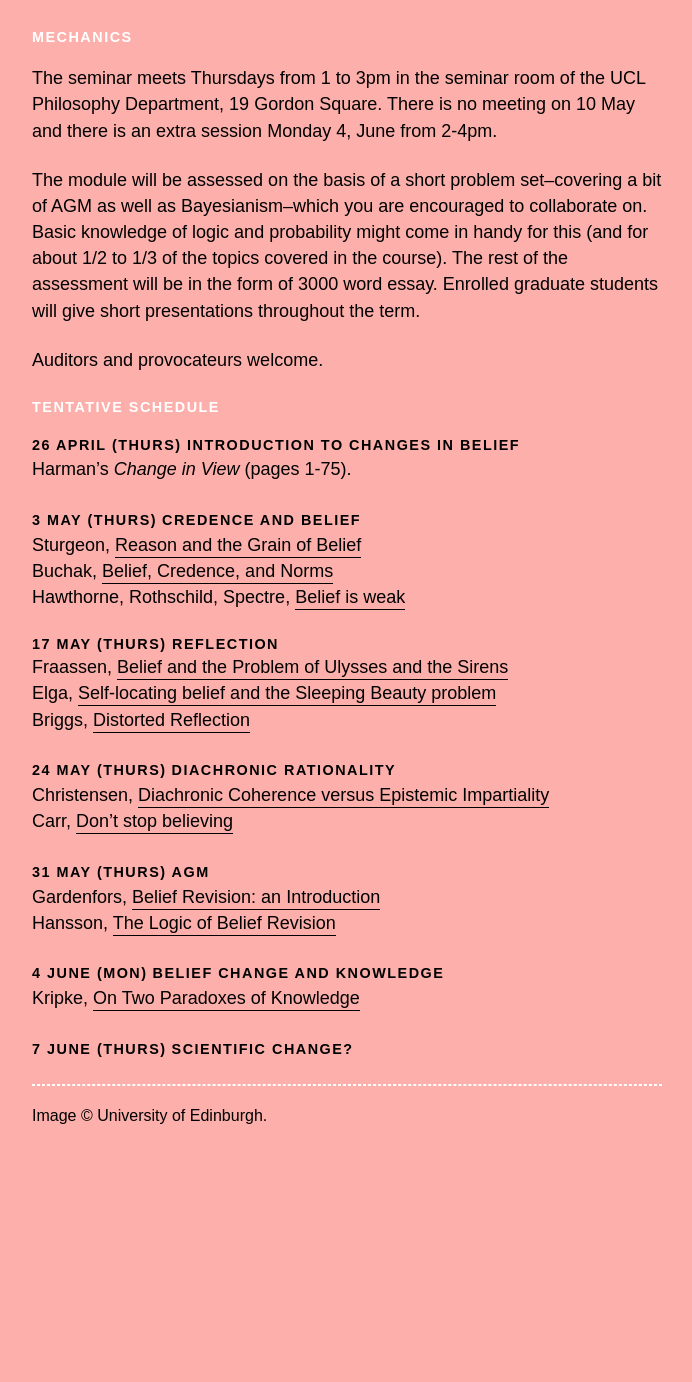
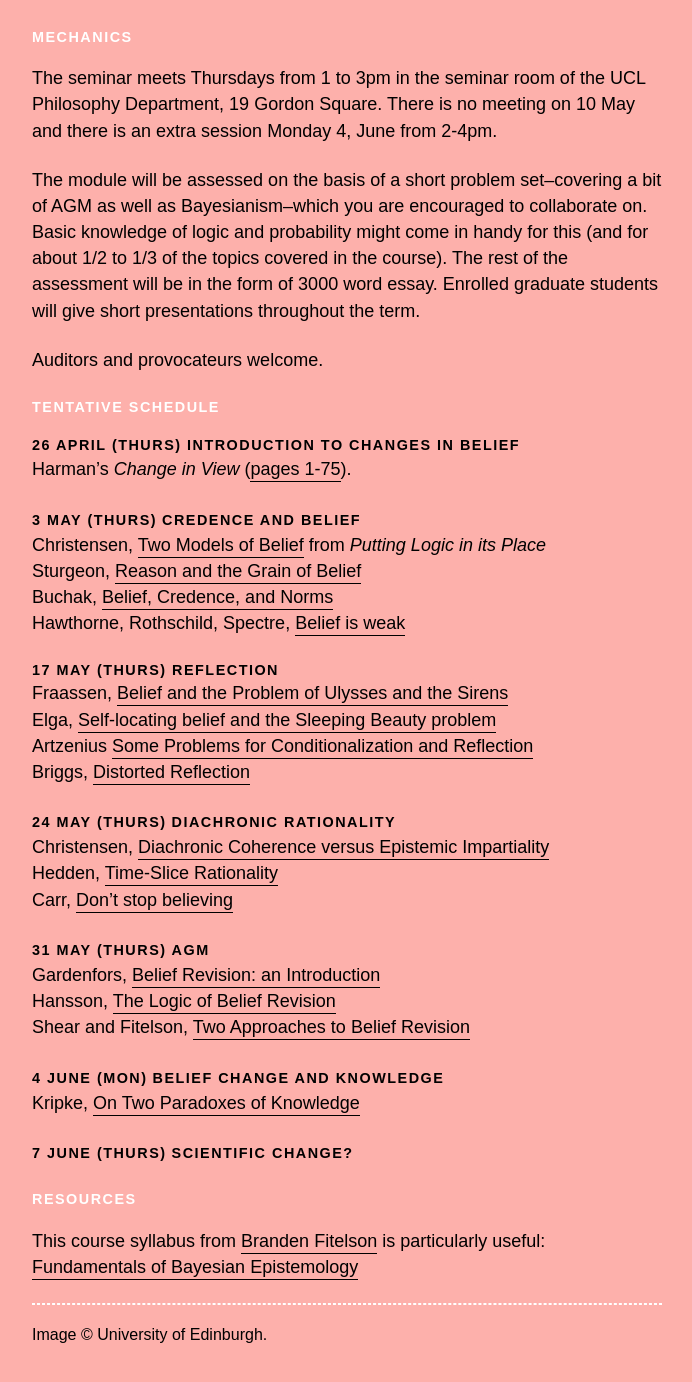
Before and after one commit to danielrothschild/danielrothschild.github.io, a Jekyll site: the page built from _pages/41_changing.md, in a window 1280 px wide and 1400 px high, scrolled down 883 px. Shown: the top 1382 px of the window, without its empty margins (248-940 px from the left). Built offline with Jekyll 4.4.1, drawn with Linux system fonts in a browser that asks for light colours; comment, search, counter and statistics services are not loaded; before the commit the page ends 2064 px from its top, so only the background shows below that.

Commit message:
fixed this that

```diff
--- a/_pages/41_changing.md
+++ b/_pages/41_changing.md
@@ -30,10 +30,11 @@ Auditors and provocateurs welcome.
 <div class="title"> TENTATIVE SCHEDULE </div>
 
 <span class="titleblack"> 26 April (Thurs) </span>  <span class = "titlethin"> INTRODUCTION TO CHANGES IN BELIEF </span> <br>
-Harman's *Change in View* (pages 1-75).
+Harman's *Change in View* ([pages 1-75](https://www.dropbox.com/s/iynhp1s702m2g5z/Selections-%20Change%20in%20View.pdf?dl=0)).
 
 
 <span class="titleblack">3 May (Thurs)</span> <span class = "titlethin">  CREDENCE AND BELIEF </span><br>
+Christensen, [Two Models of Belief](http://fitelson.org/bayes/christensen_ch2.pdf) from *Putting Logic in its Place* <br>
 Sturgeon, [Reason and the Grain of Belief](http://www.jstor.org/stable/25177157)  <br>
 Buchak, [Belief, Credence, and Norms](http://www.larabuchak.net/s/A04-Belief-Credence-and-Norms.pdf)  <br>
 Hawthorne, Rothschild, Spectre, [Belief is weak](http://dx.doi.org/10.1007/s11098-015-0553-7)
@@ -42,16 +43,18 @@ Hawthorne, Rothschild, Spectre, [Belief is weak](http://dx.doi.org/10.1007/s1109
 <span class="titleblack"> 17 May (Thurs) </span> <span class = "titlethin"> REFLECTION </span><br>
 Fraassen, [Belief and the Problem of Ulysses and the Sirens](https://link.springer.com/content/pdf/10.1007/BF00996309.pdf) <br>
 Elga, [Self‐locating belief and the Sleeping Beauty problem](http://www.jstor.org/stable/3329167) <br>
+Artzenius [Some Problems for Conditionalization and Reflection](http://www.jstor.org/stable/3655783)<br>
 Briggs, [Distorted Reflection](https://www.jstor.org/stable/41441862)
 
 <span class="titleblack">24 May (Thurs)</span> <span class = "titlethin"> DIACHRONIC RATIONALITY </span><br>
 Christensen, [Diachronic Coherence versus Epistemic Impartiality](http://www.jstor.org/stable/2693694)  <br>
+Hedden, [Time-Slice Rationality](https://philpapers.org/go.pl?id=HEDTR&u=https%3A%2F%2Fphilpapers.org%2Farchive%2FHEDTR.pdf)<br>
 Carr, [Don't stop believing](https://www.tandfonline.com/doi/abs/10.1080/00455091.2015.1123454)
 
 <span class="titleblack">31 May (Thurs)</span> <span class = "titlethin"> AGM </span><br>
 Gardenfors, [Belief Revision: an Introduction](http://citeseerx.ist.psu.edu/viewdoc/download?doi=10.1.1.75.6169&rep=rep1&type=pdf) <br>
-Hansson, [The Logic of Belief Revision](https://plato.stanford.edu/entries/logic-belief-revision/)
-
+Hansson, [The Logic of Belief Revision](https://plato.stanford.edu/entries/logic-belief-revision/) <br>
+Shear and Fitelson, [Two Approaches to Belief Revision](https://link.springer.com/content/pdf/10.1007%2Fs10670-017-9968-1.pdf)
 
 
 <span class="titleblack">4 June (Mon)</span> <span class = "titlethin"> BELIEF CHANGE AND KNOWLEDGE </span><br>
@@ -59,6 +62,10 @@ Kripke, [On Two Paradoxes of Knowledge](http://www.oxfordscholarship.com/view/10
 
 <span class="titleblack">7 June (Thurs)</span> <span class = "titlethin"> SCIENTIFIC CHANGE? </span>
 
+<div class="title"> Resources </div>
+
+This course syllabus from [Branden Fitelson](http://fitelson.org/) is particularly useful: [Fundamentals of Bayesian Epistemology](http://fitelson.org/bayes/syllabus.html)
+
 ---
 
 <span class ="smaller">
```
Also changed, not shown: 2 other files.
